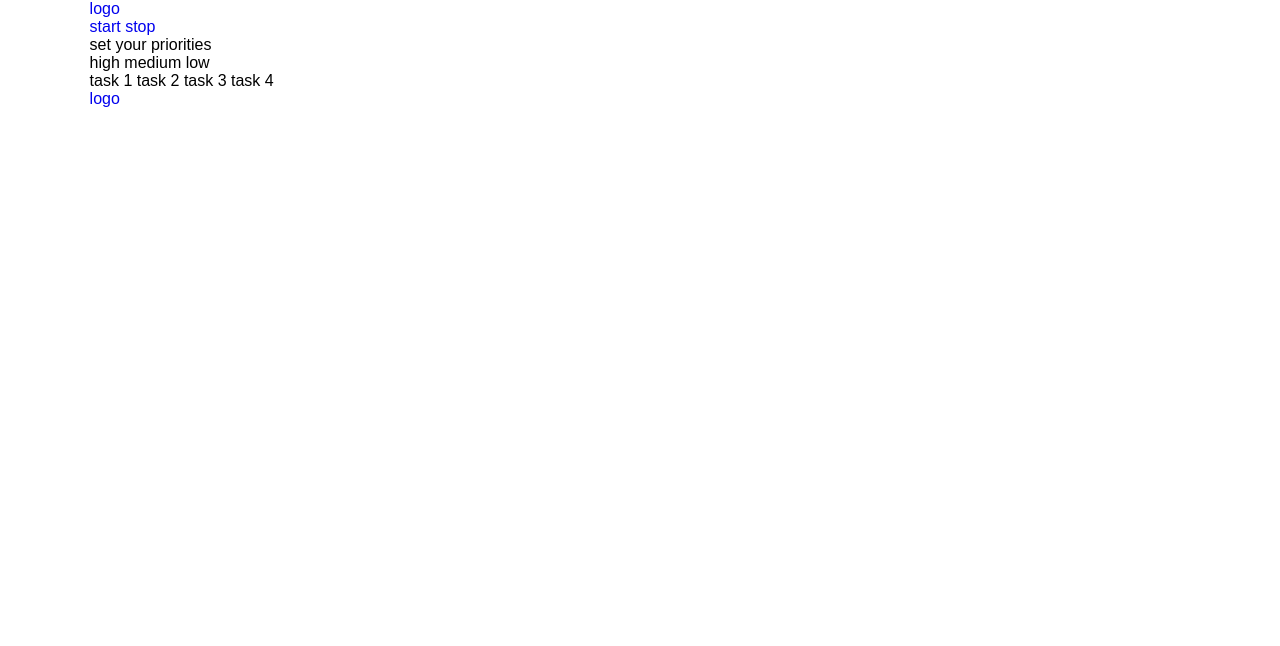
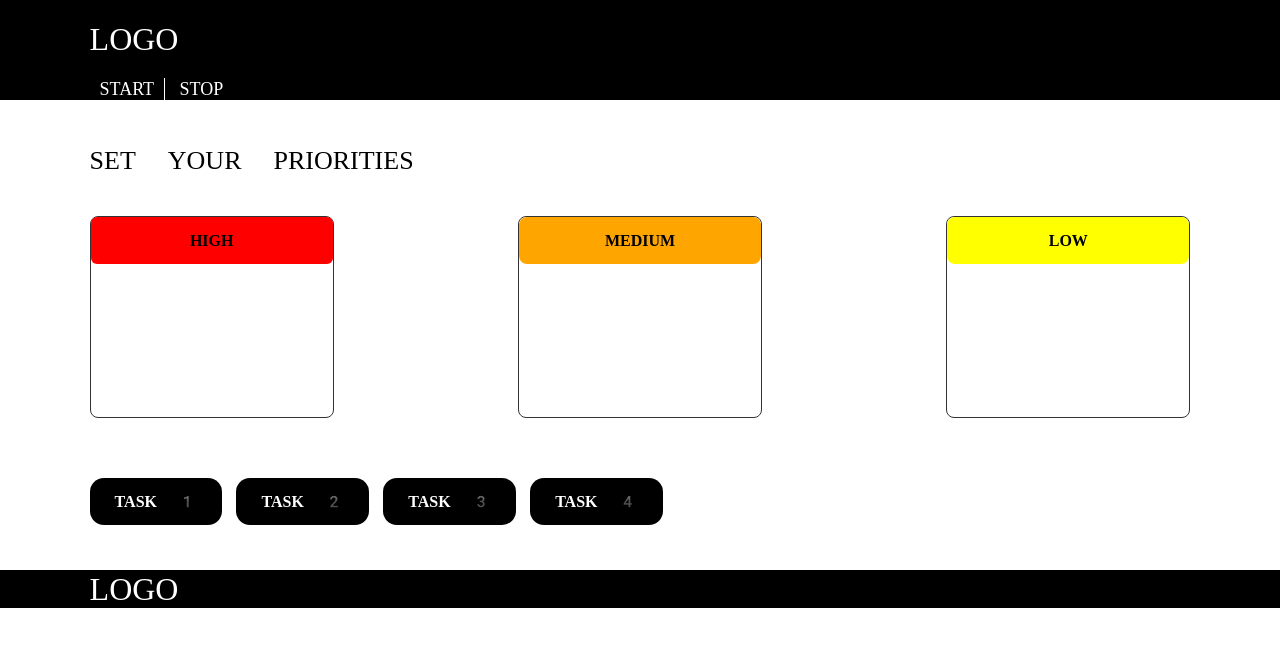
Before and after one commit to hasanmaxioned/drag-drop-js, a plain HTML site: page index.html in a window 1280 px wide. Drawn offline with Linux system fonts and the light colour scheme.

Commit message:
css completed

```diff
--- a/assets/css/style.css
+++ b/assets/css/style.css
@@ -1,13 +1,4 @@
 @charset "utf-8";
-/* ==========================================================================
-   1. CSS Reset Code
-   ========================================================================== */
-
-/* 1.1. Eric Meyers Reset
-   http://meyerweb.com/eric/tools/css/reset/
-   v2.0 | 20110126
-   License: none (public domain)
-   ========================================================================== */
 html, body, div, span, applet, object, iframe, h1, h2, h3, h4, h5, h6, p,
 blockquote, pre, a, abbr, acronym, address, big, cite, code, del, dfn, em, img,
 ins, kbd, q, s, samp, small, strike, strong, sub, sup, tt, var, b, u, i, center,
@@ -106,11 +97,40 @@ li {
 /*=================================
   Header styling starts here
 =================================*/
+section.header-section {
+  background: #000;
+}
 
+h1.logo a {
+  color: #fff;
+  font-family: emoji;
+  font-size: 32px;
+  text-transform: uppercase;
+}
 
+section.header-section .header-info {
+  padding: 20px 0;
+  display: flex;
+  align-items: center;
+  justify-content: space-between;
+}
 
+ul.menu li a { color: #fff; }
 
+ul.menu li a {
+  font-size: 18px;
+  font-family: emoji;
+  text-transform: uppercase;
+}
 
+ul.menu li a {
+  padding: 0 10px;
+  border-right: 1px solid #fff;
+}
+
+li.menu-list:last-child a {
+  border-right: none;
+}
 
 /*=================================
   Header styling ends here
@@ -120,12 +140,63 @@ li {
   main styling starts here
 =================================*/
 
+section.drag-drop-section { margin: 45px 0; }
 
+h2.priorities-heading {
+  font-family: emoji;
+  font-size: 26px;
+  text-transform: uppercase;
+}
 
+ul#box {
+  margin: 40px 0 60px 0;
+  display: flex;
+  justify-content: space-between;
+}
 
+ul#box li {
+  height: 200px;
+  border: 1px solid #333;
+  border-radius: 8px;
+  flex-basis: 22%;
+  text-align: center;
+}
 
+li.box-layout:nth-child(1) h3 {
+  background: #FF0000;
+  padding: 14px 0;
+  border-radius: 6px;
+}
 
+li.box-layout:nth-child(2) h3 {
+  background: #FFA500;
+  padding: 14px 0;
+  border-radius: 8px;
+}
 
+li.box-layout:nth-child(3) h3 {
+  background: #FFFF00;
+  padding: 14px 0;
+  border-radius: 8px;
+}
+
+h3.box-heading {
+  font-family: emoji;
+  font-size: 16px;
+  font-weight: 600;
+  text-transform: uppercase;
+}
+
+li.task-box {
+  background: #000;
+  padding: 14px 25px;
+  color: #fff;
+  font-family: emoji;
+  text-transform: uppercase;
+  font-weight: 600;
+  border-radius: 14px;
+  margin-right: 10px;
+}
 
 /*=================================
   main styling ends here
@@ -135,20 +206,17 @@ li {
   footer styling starts here
 =================================*/
 
+section.footer-section { background: #000; }
 
+h4.footer-logo a {
+  color: #fff;
+  font-family: emoji;
+  font-size: 32px;
+  text-transform: uppercase;
+}
 
-
-
-
+.footer-info { padding: 20px 0; }
 
  /*=================================
   footer styling ends here
 =================================*/
-
-/*media query starts*/
-/*media query for 995px starts here*/
-@media only screen and (max-width: 995px) {
-
-
-
-}
```
